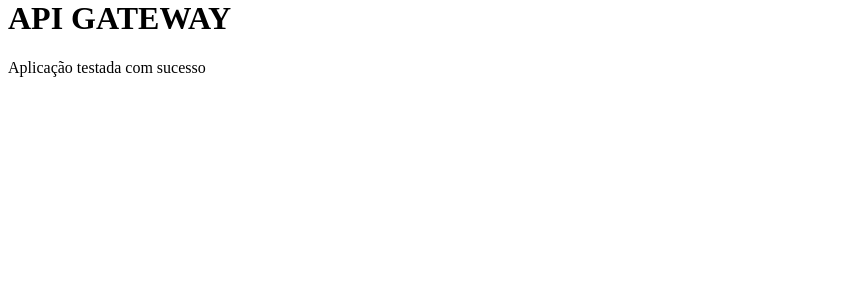
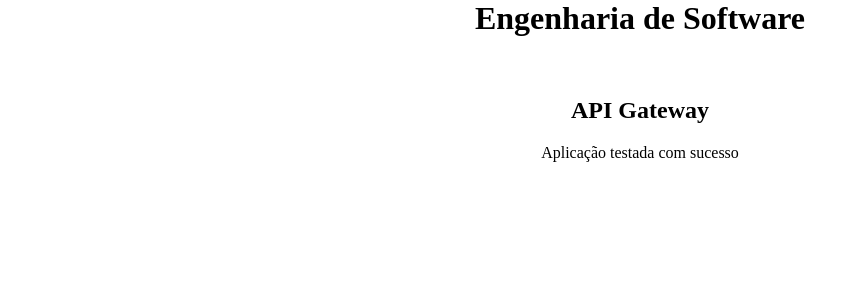
Before and after one commit to pliniogoncalves/api_gateway, a Flask app: page /dashboard.html in a window 1280 px wide. Shown: the part 21-321 px from the top of the page, without its empty margins (0-860 px from the left). Run offline with Flask 3, Linux system fonts and the light colour scheme.

Commit message:
Primeira Versão

```diff
--- a/auth.py
+++ b/auth.py
@@ -1,6 +1,6 @@
 # auth.py
 def authenticate_user(username, password):
-    # Perform authentication logic here
+    # logica de autenticação
     if username == 'admin' and password == 'password':
         return True
     return False
--- a/login.py
+++ b/login.py
@@ -23,4 +23,4 @@ def login():
     if verify_credentials(username, password):
         return jsonify(message='Login successful')
     else:
-        return jsonify(message='Invalid credentials'), 401
+        return jsonify(message='Invalid credentials'), 404
--- a/static/login.js
+++ b/static/login.js
@@ -1,4 +1,5 @@
 // login.js
+
 document.getElementById('loginForm').addEventListener('submit', function(event) {
     event.preventDefault();
 
--- a/templates/dashboard.html
+++ b/templates/dashboard.html
@@ -1,3 +1,5 @@
+<!-- dashboard.html -->
+
 <!DOCTYPE html>
 <html lang="pt-br">
   <head>
@@ -12,8 +14,9 @@
       </section>
     </header>
     <main>
-        <h1>API GATEWAY</h1>
-        <p> Aplicação testada com sucesso </P>
+        <h1  style="text-align: center;">Engenharia de Software</h1><br>
+        <h2  style="text-align: center;">API Gateway</h2>
+        <p style="text-align: center;"> Aplicação testada com sucesso </P>
     </main>
     <footer><section></section></footer>
   </body>
--- a/templates/index.html
+++ b/templates/index.html
@@ -1,3 +1,5 @@
+<!-- index.html -->
+
 <!DOCTYPE html>
 <html lang="pt-br">
   <head>
@@ -12,8 +14,8 @@
       </section>
     </header>
     <main>
-        <h1>Login</h1>
-    <form id="loginForm">
+        <h1  style="text-align: center;">Login</h1>
+    <form id="loginForm"  style="text-align: center;">
         <label for="username">Username:</label>
         <input type="text" id="username" name="username" required><br>
         <label for="password">Password:</label>
```
Also changed, not shown: api_gateway.py (+9 -9 lines), app.py (+4 -4 lines).
